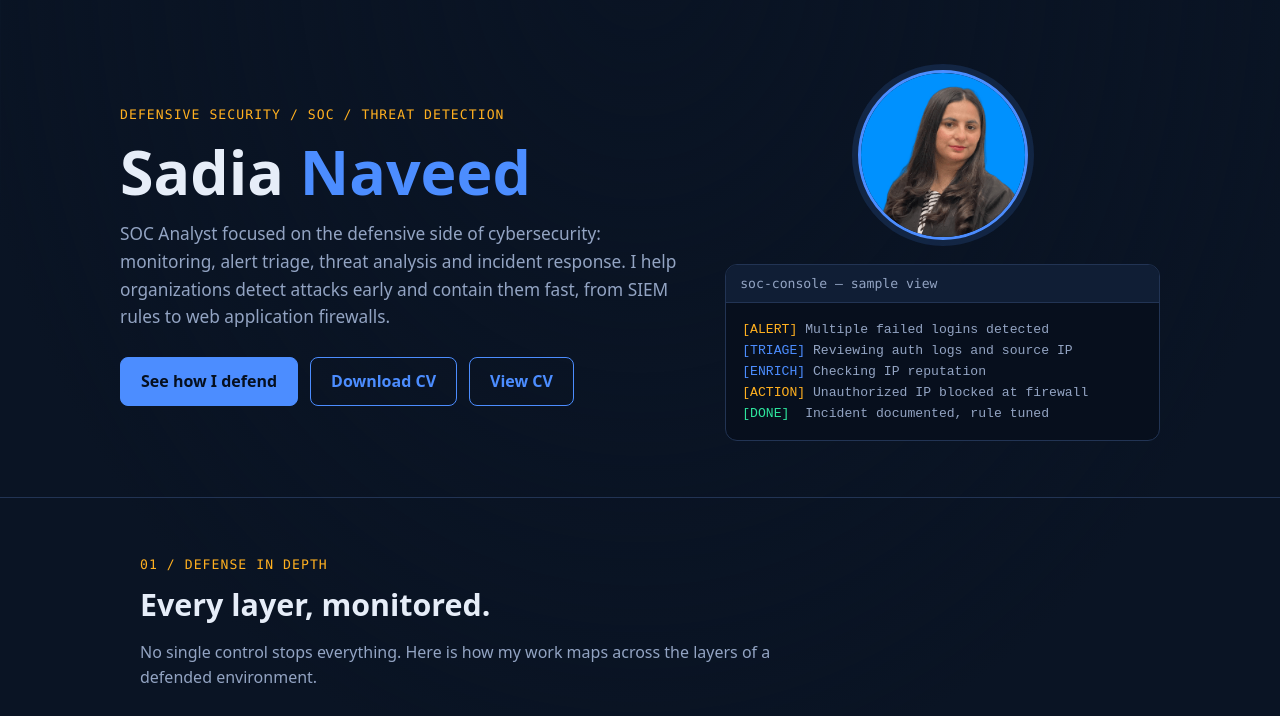
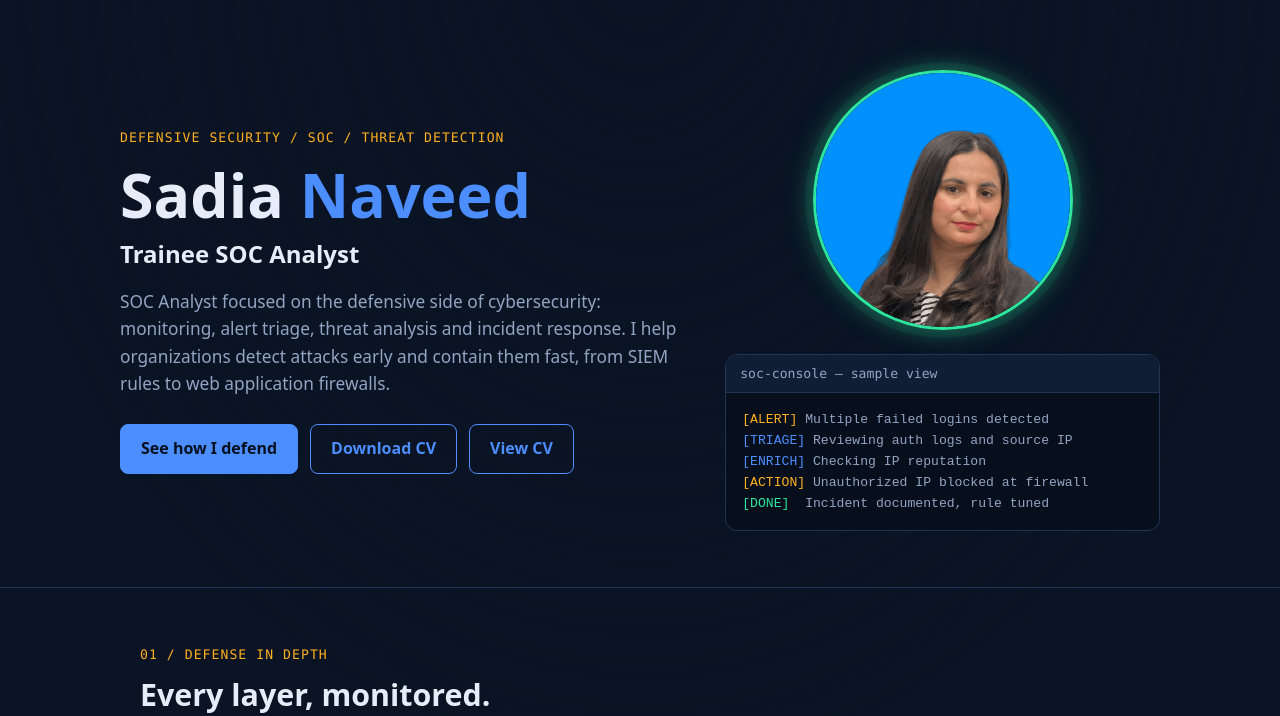
Before and after one commit to findsadia/findsadia.github.io, a plain HTML site: page index.html in a window 1280 px wide. Shown: the part 55-771 px from the top of the page. Drawn offline with Linux system fonts and the light colour scheme.

Commit message:
Enhance profile section with updated styles
Updated photo dimensions and styling, added role description.

```diff
--- a/index.html
+++ b/index.html
@@ -35,7 +35,8 @@ h1 span{color:var(--blue)}
 .ok{color:var(--green)}.warn{color:var(--amber)}.info{color:var(--blue)}
 .side{display:flex;flex-direction:column;align-items:center;gap:24px}
 .side .term{width:100%}
-.photo{width:170px;height:170px;border-radius:50%;object-fit:cover;border:3px solid var(--blue);box-shadow:0 0 0 6px rgba(76,141,255,.15);flex-shrink:0}
+.photo{width:260px;height:260px;max-width:70vw;max-height:70vw;border-radius:50%;object-fit:cover;object-position:center top;border:3px solid var(--green);box-shadow:0 0 28px rgba(46,229,157,.45),0 0 0 8px rgba(46,229,157,.08);flex-shrink:0}
+.role{font-size:1.5rem;font-weight:700;margin-bottom:14px}
 section{padding:56px 0;border-top:1px solid var(--line)}
 .eyebrow{color:var(--amber);font-size:.82rem;letter-spacing:.08em;text-transform:uppercase}
 h2{font-size:1.9rem;margin:6px 0 10px}
@@ -76,7 +77,8 @@ footer{padding:32px 0;text-align:center;color:var(--muted);border-top:1px solid
 <div class="wrap hero">
 <div>
 <div class="eyebrow mono">Defensive security / SOC / Threat detection</div>
-<h1>Sadia <span>Naveed</span></h1>
+<h1 style="margin-bottom:6px">Sadia <span>Naveed</span></h1>
+<div class="role">Trainee SOC Analyst</div>
 <p class="lead">SOC Analyst focused on the defensive side of cybersecurity: monitoring, alert triage, threat analysis and incident response. I help organizations detect attacks early and contain them fast, from SIEM rules to web application firewalls.</p>
 <div class="btns"><a class="btn p" href="#defense">See how I defend</a><a class="btn" href="Sadia%20Naveed%20%28CV%29%20%281%29.pdf" download="Sadia_Naveed_CV.pdf">Download CV</a><a class="btn" href="Sadia%20Naveed%20%28CV%29%20%281%29.pdf" target="_blank" rel="noopener">View CV</a></div>
 </div>
```
